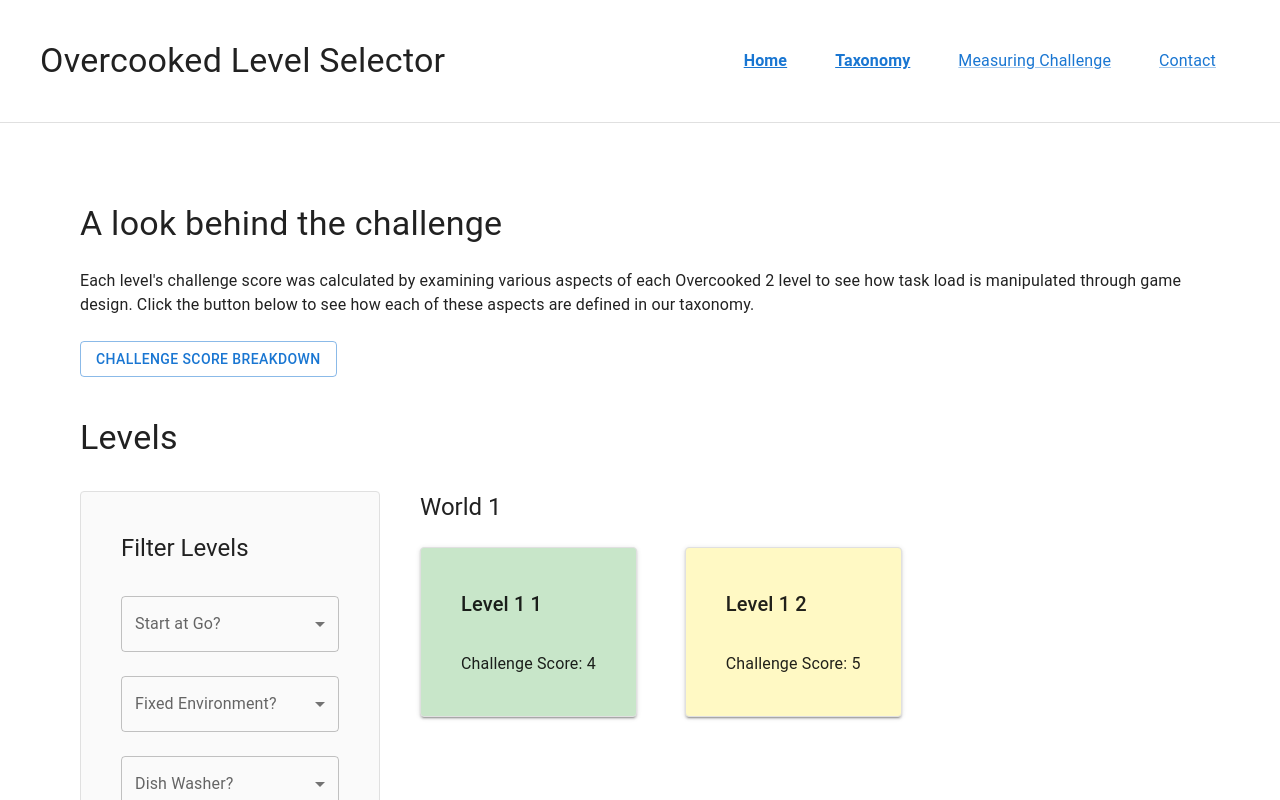
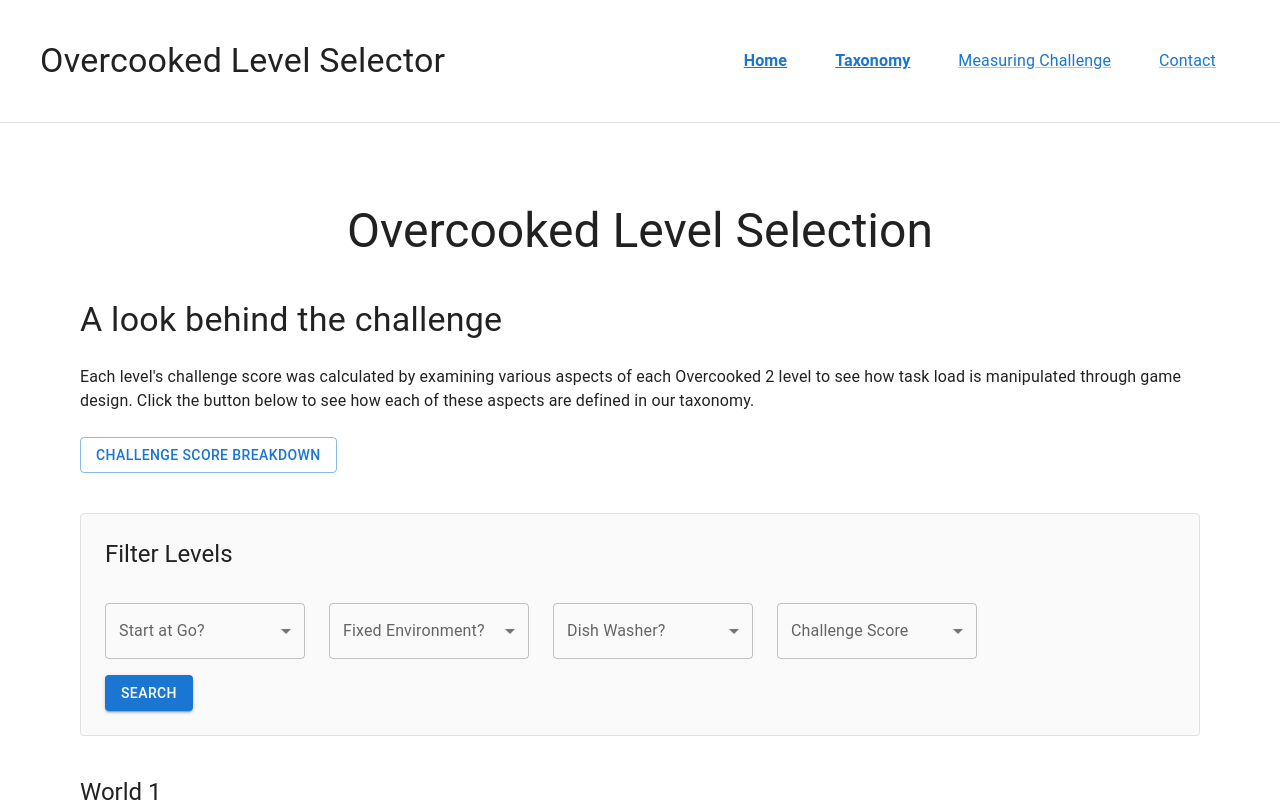
Before and after one commit to arosero98/overcooked-lvl-selector-react, a React (Create React App) app: page / in a window 1280 px wide. Shown: the top 800 px of the page. Built offline with nearby package versions, Linux system fonts and the light colour scheme.

Commit message:
horizontal-filter

```diff
--- a/src/pages/Home.js
+++ b/src/pages/Home.js
@@ -141,7 +141,7 @@
             <Typography variant="h5" component="h3" sx={{ mb: 3 }}>
                 World {worldNum}
             </Typography>
-            <Grid container spacing={6}>
+            <Grid container spacing={2}>
                 {worlds[worldNum].sort((a, b) => Number(a.split('_')[2]) - Number(b.split('_')[2])).map(levelId => (
                     <Grid item xs={12} sm={6} md={4} lg={3} key={levelId}>
                         <Box
@@ -150,7 +150,7 @@
                                 boxShadow: 2,
                                 border: '1px solid',
                                 borderColor: 'grey.300',
-                                borderRadius: 1,
+                                borderRadius: 5,
                                 cursor: 'pointer',
                                 bgcolor: getScoreColor(allLevelsData[levelId].challenge_score),
                                 '&:hover': {
@@ -175,6 +175,10 @@
 
   return (
     <Box sx={{ p: 5, maxWidth: '1200px', mx: 'auto' }}>
+      <Typography variant="h3" component="h1" textAlign="center" sx={{ mb: 5 }}>
+        Overcooked Level Selection
+      </Typography>
+
       <Box sx={{ mb: 5 }}>
         <Typography variant="h4" component="h2">
           A look behind the challenge
@@ -188,14 +192,12 @@
         </Button>
       </Box>
 
-      <Typography variant="h4" component="h2" sx={{ mb: 4 }}>
-        Levels
-      </Typography>
-      <Box sx={{ display: 'flex' }}>
-        <Box sx={{ width: '300px', p: 5, mr: 5, border: '1px solid', borderColor: 'grey.300', borderRadius: 1, bgcolor: 'grey.50', height: 'fit-content' }}>
+      <Box sx={{ mb: 5, p: 3, border: '1px solid', borderColor: 'grey.300', borderRadius: 1, bgcolor: 'grey.50' }}>
         <Typography variant="h5" component="h3" sx={{ mb: 4 }}>
           Filter Levels
         </Typography>
+        <Grid container spacing={3}>
+          <Grid item xs={12} sm={6} md={6}>
             <TextField
               select
               fullWidth
@@ -203,11 +205,13 @@
               name="start_at_go"
               value={filters.start_at_go}
               onChange={handleFilterChange}
-            sx={{ mb: 3 }}
+              sx={{ width: 'fit-content', minWidth: 200 }}
             >
               <MenuItem value="">All</MenuItem>
               {filterOptions.start_at_go.map(opt => <MenuItem key={opt} value={opt}>{opt}</MenuItem>)}
             </TextField>
+          </Grid>
+          <Grid item xs={12} sm={6} md={6}>
             <TextField
               select
               fullWidth
@@ -215,11 +219,13 @@
               name="fixed_environment"
               value={filters.fixed_environment}
               onChange={handleFilterChange}
-            sx={{ mb: 3 }}
+              sx={{ width: 'fit-content', minWidth: 200 }}
             >
               <MenuItem value="">All</MenuItem>
               {filterOptions.fixed_environment.map(opt => <MenuItem key={opt} value={opt}>{opt}</MenuItem>)}
             </TextField>
+          </Grid>
+          <Grid item xs={12} sm={6} md={6}>
             <TextField
               select
               fullWidth
@@ -227,11 +233,13 @@
               name="dish_washer"
               value={filters.dish_washer}
               onChange={handleFilterChange}
-            sx={{ mb: 3 }}
+              sx={{ width: 'fit-content', minWidth: 200 }}
             >
               <MenuItem value="">All</MenuItem>
               {filterOptions.dish_washer.map(opt => <MenuItem key={opt} value={opt}>{opt}</MenuItem>)}
             </TextField>
+          </Grid>
+          <Grid item xs={12} sm={6} md={6}>
             <TextField
               select
               fullWidth
@@ -239,21 +247,25 @@
               name="challenge_score"
               value={filters.challenge_score}
               onChange={handleFilterChange}
-            sx={{ mb: 3 }}
+              sx={{ width: 'fit-content', minWidth: 200 }}
             >
               <MenuItem value="">All</MenuItem>
               <MenuItem value="1-4">1-4</MenuItem>
               <MenuItem value="5-10">5-10</MenuItem>
             </TextField>
-          <Button variant="contained" color="primary" onClick={applyFilters} fullWidth sx={{ mb: 2 }}>
+          </Grid>
+        </Grid>
+        <Box sx={{ mt: 2, display: 'flex', gap: 2 }}>
+          <Button variant="contained" color="primary" onClick={applyFilters}>
             Search
           </Button>
-          {searchActive && <Button onClick={clearFilters} fullWidth variant="outlined">Clear Search</Button>}
+          {searchActive && <Button onClick={clearFilters} variant="outlined">Clear Search</Button>}
         </Box>
-        <Box sx={{ flex: 1 }}>
+      </Box>
+
+      <Box>
         {notification && <Typography fontWeight="bold" sx={{ mb: 3 }}>{notification}</Typography>}
         {renderWorlds()}
-        </Box>
       </Box>
 
       {selectedLevel && (
```
Also changed, not shown: src/all_levels.json (added, +22 -0 lines), 1 other file (tests, documents, lock files or other folders). Lines whose indentation alone changed are shown as unchanged.
